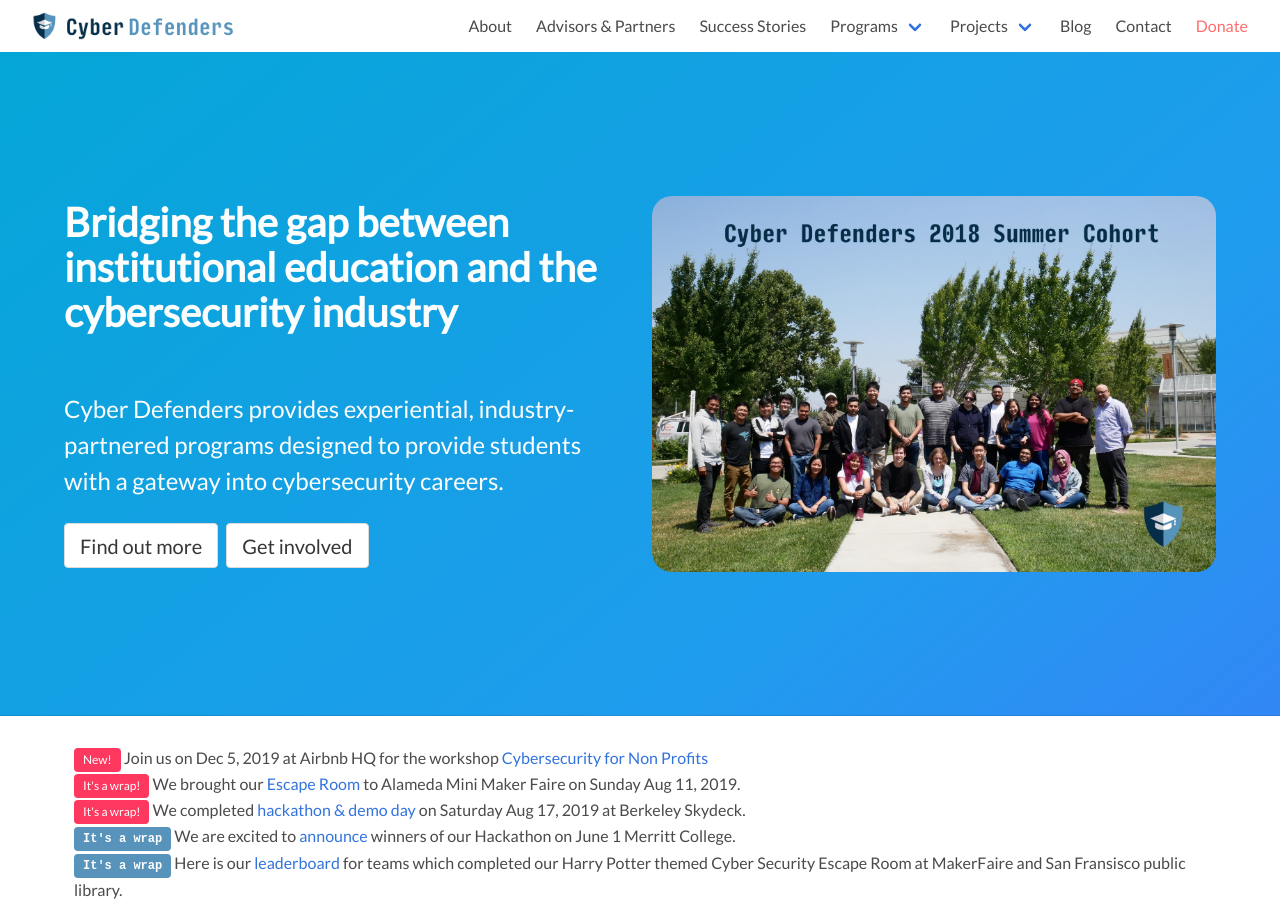
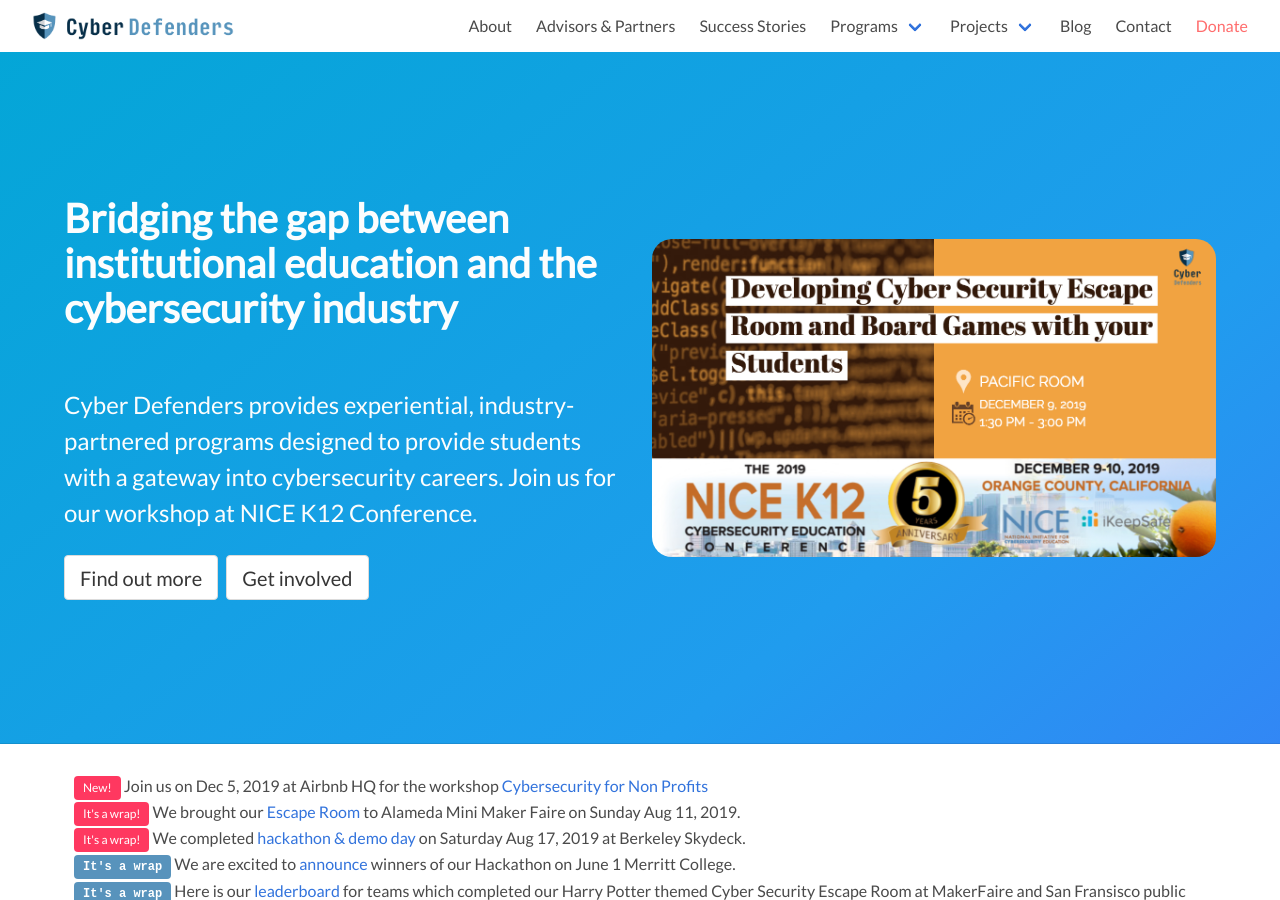
Before and after one commit to cyberdefendersprogram/www-homepage, a Jekyll site: the page built from index.html, in a window 1280 px wide and 900 px high. Built offline with Jekyll 4.4.1, drawn with Linux system fonts in a browser that asks for light colours; nearby versions of some CDN libraries.

Commit message:
Update index.html

```diff
--- a/index.html
+++ b/index.html
@@ -15,7 +15,7 @@
               Bridging the gap between institutional education and the cybersecurity industry
             </h1>
             <h2 class="subtitle is-4 is-spaced">
-              Cyber Defenders provides experiential, industry-partnered programs designed to provide students with a gateway into cybersecurity careers.
+              Cyber Defenders provides experiential, industry-partnered programs designed to provide students with a gateway into cybersecurity careers. Join us for our workshop at NICE K12 Conference.
             </h2>
             <div class="buttons is-large">
               <a class="button is-medium" href="{{ site.blog }}">Find out more</a>
@@ -24,7 +24,7 @@
         </div>
         <div class="column">
           <figure class="image">
-            <img class="is-sleek" src="{{site.url}}{{site.baseurl}}assets/images/summerprogram/2018-cohort.jpeg">
+            <img class="is-sleek" src="{{site.url}}{{site.baseurl}}assets/images/games4security/card.jpg">
           </figure>
         </div>
         </div>
```
